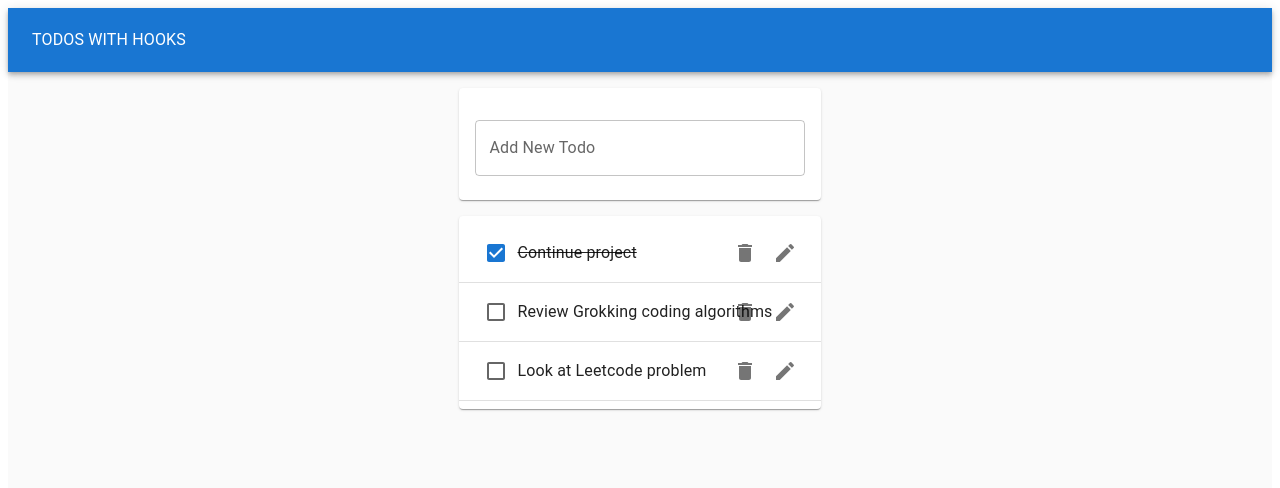
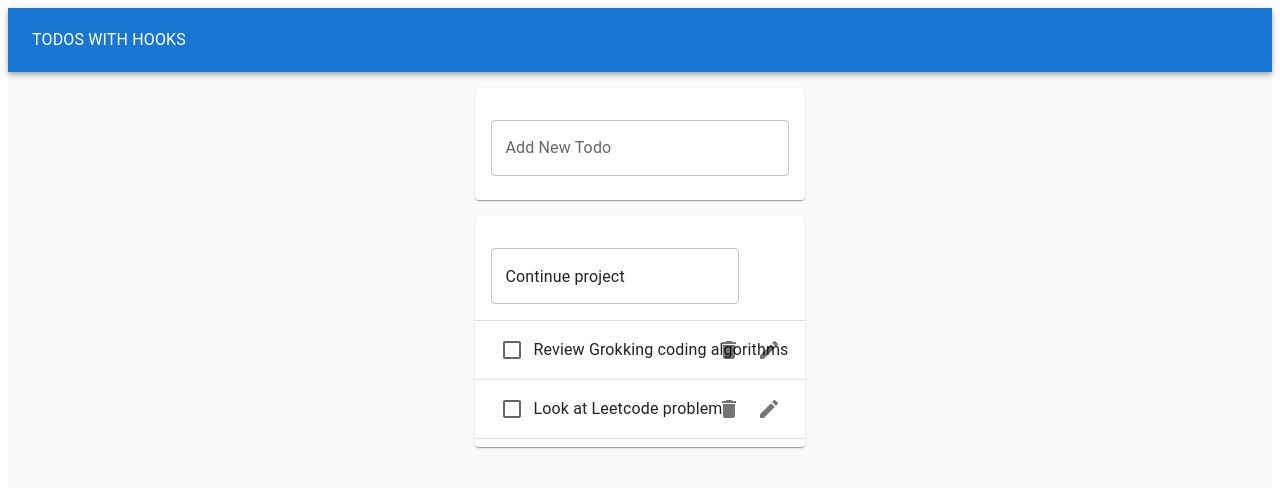
Before and after one commit to DennieCodes/todos-hooks, a React (Create React App) app: page / in a window 1280 px wide. Both pictures are taken after a click on the button 784 px from the left and 253 px from the top of the page. Shown: the top 488 px of the page. Built offline with nearby package versions, Linux system fonts and the light colour scheme.

Commit message:
Added edit and update functionality

```diff
--- /dev/null
+++ b/src/EditTodoForm.js
@@ -0,0 +1,24 @@
+import { TextField } from '@mui/material';
+import useInputState from './hooks/useInputState';
+
+export default function EditTodoForm({ updateTodo, id, task, toggleEditForm }) {
+	const [value, handleChange, reset] = useInputState(task);
+
+	const handleSubmit = (e) => {
+		e.preventDefault();
+		updateTodo(id, value);
+		reset();
+		toggleEditForm();
+	};
+
+	return (
+		<form onSubmit={handleSubmit}>
+			<TextField
+				margin="normal"
+				value={value}
+				onChange={handleChange}
+				fullWidth
+			/>
+		</form>
+	);
+}
--- a/src/Todo.js
+++ b/src/Todo.js
@@ -1,3 +1,4 @@
+import useToggleState from './hooks/useToggleState';
 import {
 	Checkbox,
 	IconButton,
@@ -7,14 +8,33 @@ import {
 } from '@mui/material';
 import DeleteIcon from '@mui/icons-material/Delete';
 import EditIcon from '@mui/icons-material/Edit';
+import EditTodoForm from './EditTodoForm';
 
-export default function Todo({ task, completed, removeTodo, toggleTodo, id }) {
+export default function Todo({
+	task,
+	completed,
+	removeTodo,
+	toggleTodo,
+	updateTodo,
+	id,
+}) {
+	const [isEditing, toggle] = useToggleState(false);
+
 	const listItemStyling = {
 		textDecoration: completed ? 'line-through' : 'none',
 	};
 
 	return (
 		<ListItem>
+			{isEditing ? (
+				<EditTodoForm
+					updateTodo={updateTodo}
+					id={id}
+					task={task}
+					toggleEditForm={toggle}
+				/>
+			) : (
+				<>
 					<Checkbox
 						tabIndex={-1}
 						checked={completed}
@@ -25,10 +45,12 @@ export default function Todo({ task, completed, removeTodo, toggleTodo, id }) {
 						<IconButton aria-label="Delete" onClick={() => removeTodo(id)}>
 							<DeleteIcon />
 						</IconButton>
-				<IconButton aria-label="Edit">
+						<IconButton aria-label="Edit" onClick={toggle}>
 							<EditIcon />
 						</IconButton>
 					</ListItemSecondaryAction>
+				</>
+			)}
 		</ListItem>
 	);
 }
--- a/src/TodoApp.jsx
+++ b/src/TodoApp.jsx
@@ -34,6 +34,13 @@ export default function TodoApp() {
 		setTodos(updatedTodos);
 	};
 
+	const updateTodo = (todoId, newTask) => {
+		const updatedTodos = todos.map((todo) =>
+			todo.id === todoId ? { ...todo, task: newTask } : todo
+		);
+		setTodos(updatedTodos);
+	};
+
 	return (
 		<Paper
 			style={{
@@ -61,6 +68,7 @@ export default function TodoApp() {
 						todos={todos}
 						removeTodo={removeTodo}
 						toggleTodo={toggleTodo}
+						updateTodo={updateTodo}
 					/>
 				</Grid>
 			</Grid>
--- a/src/TodoList.jsx
+++ b/src/TodoList.jsx
@@ -1,7 +1,12 @@
 import { Divider, List, Paper } from '@mui/material';
 import Todo from './Todo';
 
-export default function TodoList({ todos, removeTodo, toggleTodo }) {
+export default function TodoList({
+	todos,
+	removeTodo,
+	toggleTodo,
+	updateTodo,
+}) {
 	return (
 		<Paper>
 			<List>
@@ -15,6 +20,7 @@ export default function TodoList({ todos, removeTodo, toggleTodo }) {
 								completed={todo.completed}
 								removeTodo={removeTodo}
 								toggleTodo={toggleTodo}
+								updateTodo={updateTodo}
 							/>
 							<Divider />
 						</>
--- /dev/null
+++ b/src/hooks/useToggleState.js
@@ -0,0 +1,9 @@
+import { useState } from 'react';
+function useToggle(initialVal = false) {
+	const [state, setState] = useState(initialVal);
+	const toggle = () => {
+		setState(!state);
+	};
+	return [state, toggle];
+}
+export default useToggle;
```
Lines whose indentation alone changed are shown as unchanged.
